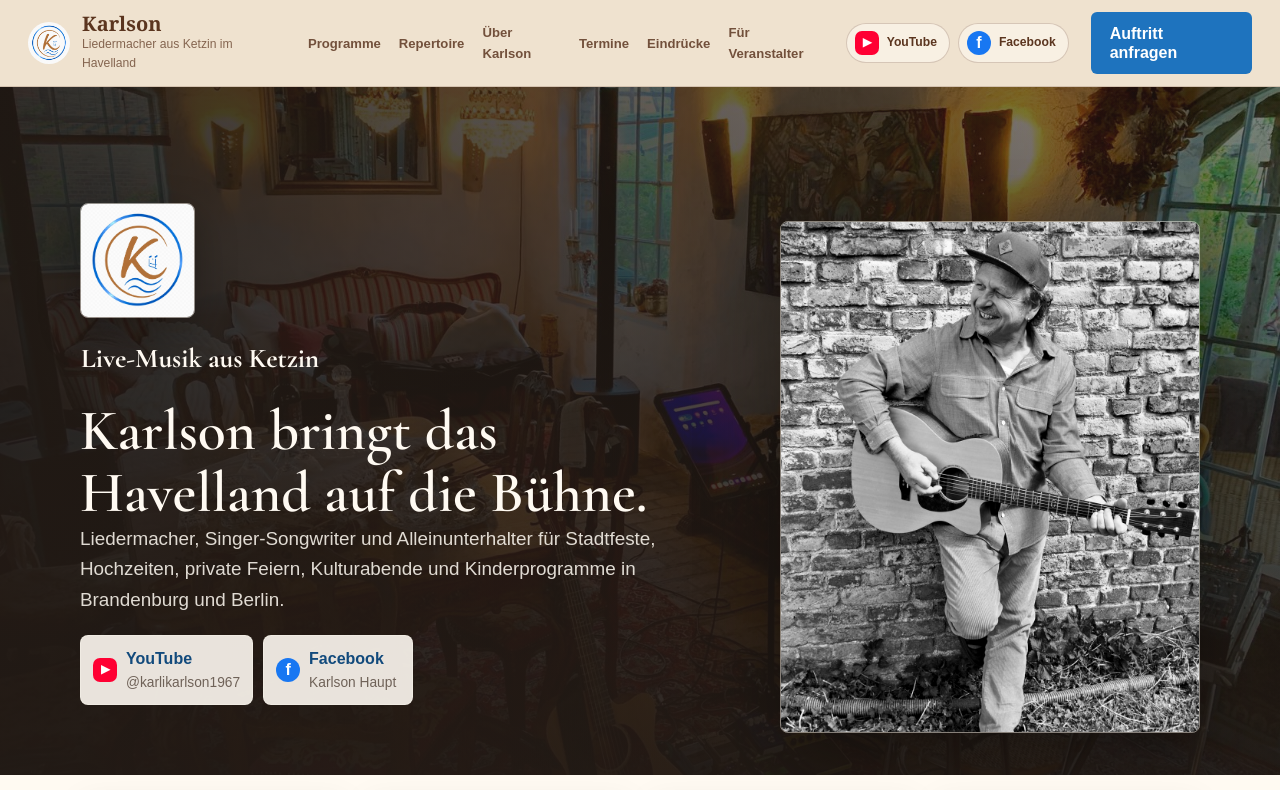
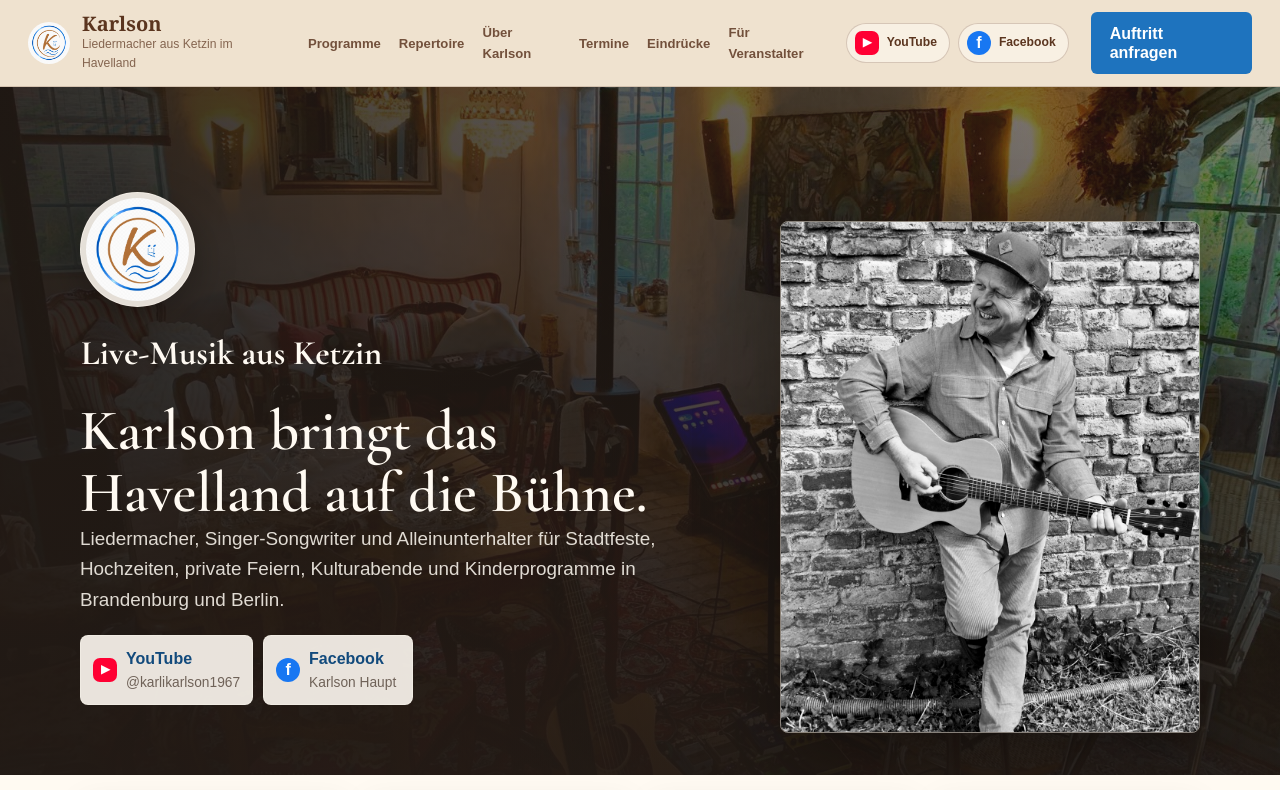
Before and after one commit to franklyai-botter/-karlson-website, a Next.js app: page / in a window 1280 px wide. Shown: the top 790 px of the page. Built offline with nearby package versions, Linux system fonts and the light colour scheme.

Commit message:
style: round hero logo and enlarge kicker

```diff
--- a/app/globals.css
+++ b/app/globals.css
@@ -295,7 +295,9 @@ main {
   height: auto;
   margin-bottom: 18px;
   border: 1px solid rgba(255, 250, 242, 0.5);
-  border-radius: 8px;
+  border-radius: 999px;
+  padding: 5px;
+  background: rgba(255, 250, 242, 0.88);
   box-shadow: 0 14px 42px rgba(0, 0, 0, 0.28);
 }
 
@@ -317,7 +319,7 @@ main {
   border-color: transparent;
   box-shadow: none;
   font-family: var(--font-display), Georgia, "Times New Roman", serif;
-  font-size: 1.7rem;
+  font-size: 2.15rem;
   font-weight: 700;
   padding: 0;
 }
```
